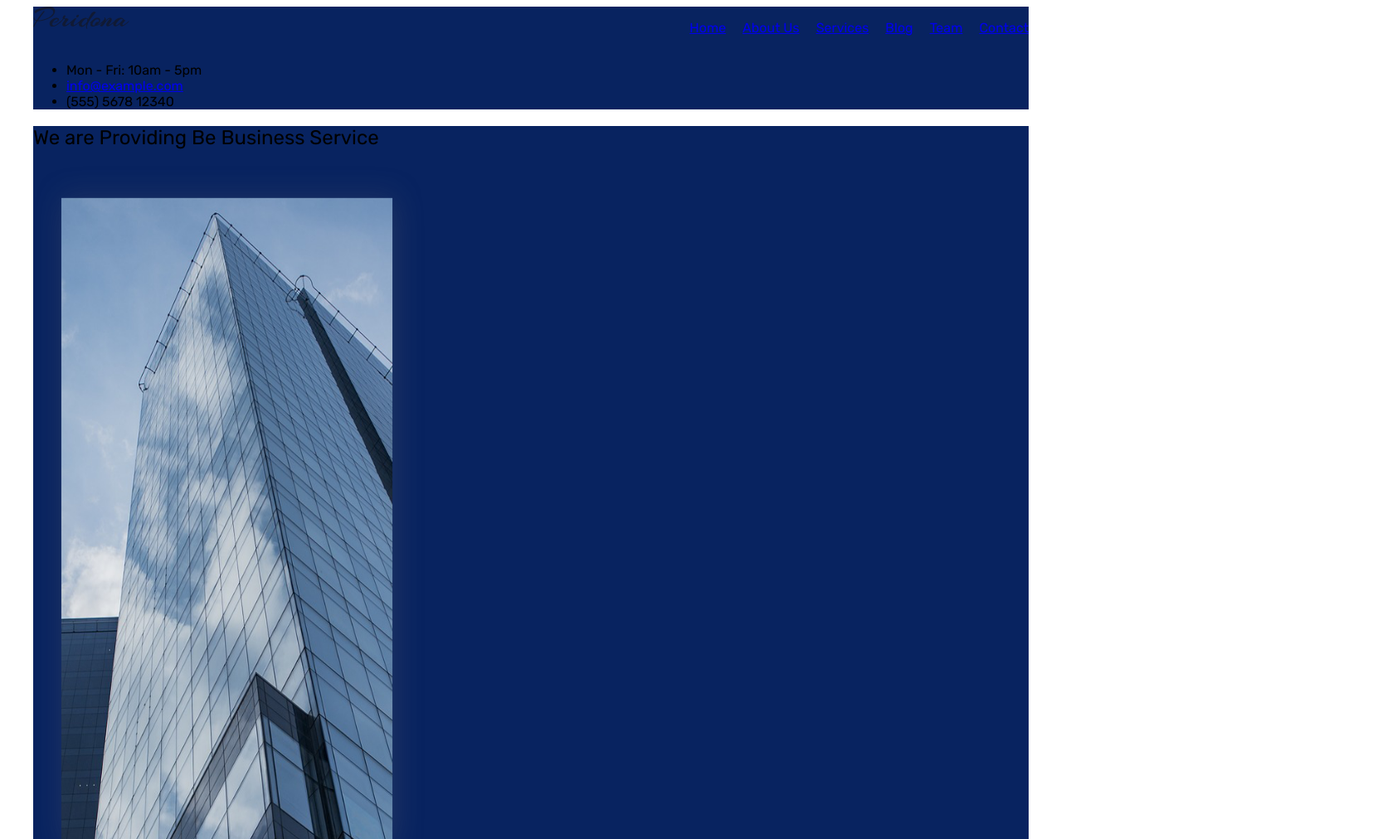
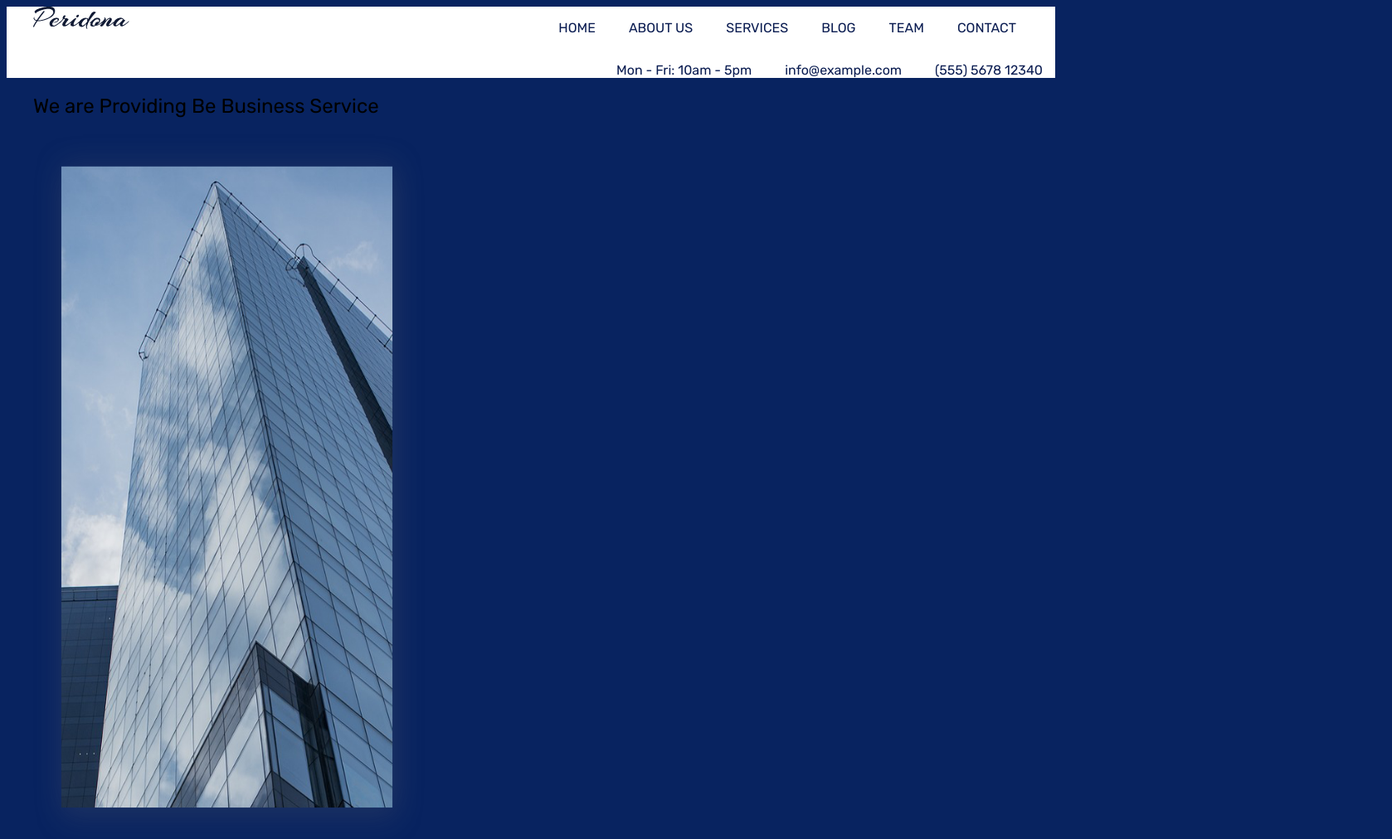
Before and after one commit to woodrunsdeep/peridona, a website: page index.html in a window 1280 px wide. Shown: the top 1012 px of the page at 83% size, 1678 px wide, since content can reach past the window. Drawn offline with Linux system fonts and the light colour scheme.

Commit message:
header styling

```diff
--- a/index.html
+++ b/index.html
@@ -9,8 +9,7 @@
     <link href="https://fonts.googleapis.com/css?family=Rubik:400,500,700&display=swap" rel="stylesheet">
 </head>
 <body>
-    <div class="container">
-        <header class="page-header">
+    <header class="page-header">
             <nav class="main-nav">
                     <a href="#" class="logo-link">
                             <img src="img/Peridona_logo.png" width="116" height="27" alt="Company Logo">
@@ -29,7 +28,6 @@
                     <li class="contact-info__item"><a href="info@example.com">info@example.com</a></li>
                     <li class="contact-info__item">(555) 5678 12340</li>
             </ul>
-        </div>
     </header>
     <main>
         <div class="container">
@@ -203,19 +201,18 @@
                 <li class="filter__item"><button>Development</button></li>
             </ul>
             <ul>
-                <li><img src="/img/gallery/1.png" alt=""></li>
-                <li><img src="/img/gallery/2.png" alt=""></li>
-                <li><img src="/img/gallery/3.png" alt=""></li>
-                <li><img src="/img/gallery/4.png" alt=""></li>
-                <li><img src="/img/gallery/5.png" alt=""></li>
-                <li><img src="/img/gallery/6.png" alt=""></li>
+                <li><img src="/img/gallery/1.png" alt="1"></li>
+                <li><img src="/img/gallery/2.png" alt="2"></li>
+                <li><img src="/img/gallery/3.png" alt="3"></li>
+                <li><img src="/img/gallery/4.png" alt="4"></li>
+                <li><img src="/img/gallery/5.png" alt="5"></li>
+                <li><img src="/img/gallery/6.png" alt="6"></li>
             </ul>
         </section>
     </div>
         <section class="map">
-            <img src="/img/map.png" width="1670" alt="map">
+            <img src="/img/map.png" width="100%" alt="map">
         </section>
-
     </main>
     <footer class="main-footer">
         <div class="container">
--- a/style.css
+++ b/style.css
@@ -1,23 +1,35 @@
-/* .container {
-    width: calc(100% - (1960px * 0.18369)*2);
-    margin-left: calc(1960px * 0.18369);
-    margin-right: calc(1960px * 0.18369);
-} */
-
 * {
     font-family: 'Rubik', sans-serif;
     font-weight: 400;
+}
+
+body {
+    background-color: #082360;
 }
 
 .container {
     margin-left: auto;
     margin-right: auto;
     width: 1200px;
-    background-color: #082360;
+}
+
+.page-header {
+    background-color: #ffffff;
+    color: #0a1c51;
+}
+
+.page-header a {
+    color: #0a1c51;
+    text-decoration: none;
+    text-transform: uppercase;
+    font-weight: ;
 }
 
 .main-nav {
     display: flex;
+    margin-left: auto;
+    margin-right: auto;
+    width: 1200px;
 }
 
 .navigation {
@@ -29,11 +41,23 @@
     list-style: none;
     display: flex;
     flex-direction: row;
-    margin-left: 20px;
+    margin-left: 25px;
+    margin-right: 15px;
 }
 
 .contact-info {
-    display: block;
+    display: flex;
+    justify-content: flex-end;
+}
+
+.contact-info__item {
+    margin-left: 25px;
+    margin-right: 15px;
+    list-style: none;
+}
+
+.contact-info a {
+    text-transform: none;
 }
 
 /* footer styles */
```
